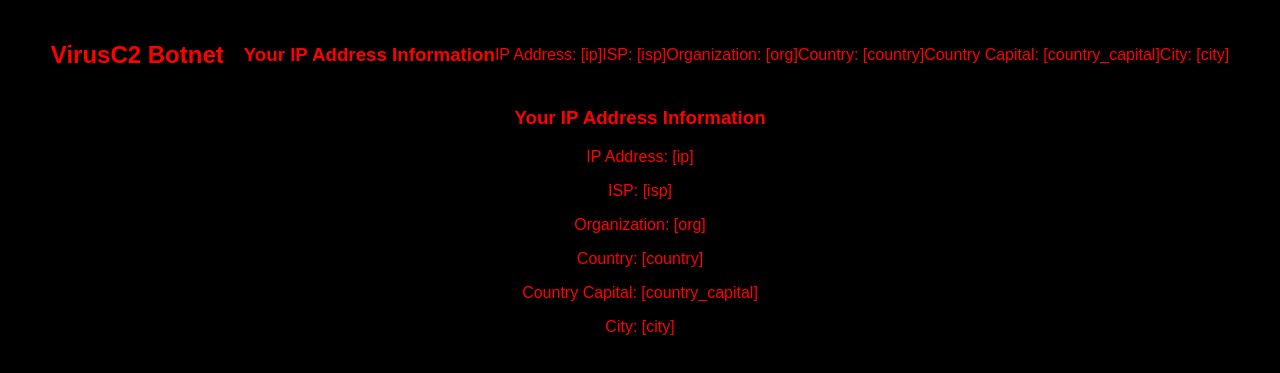
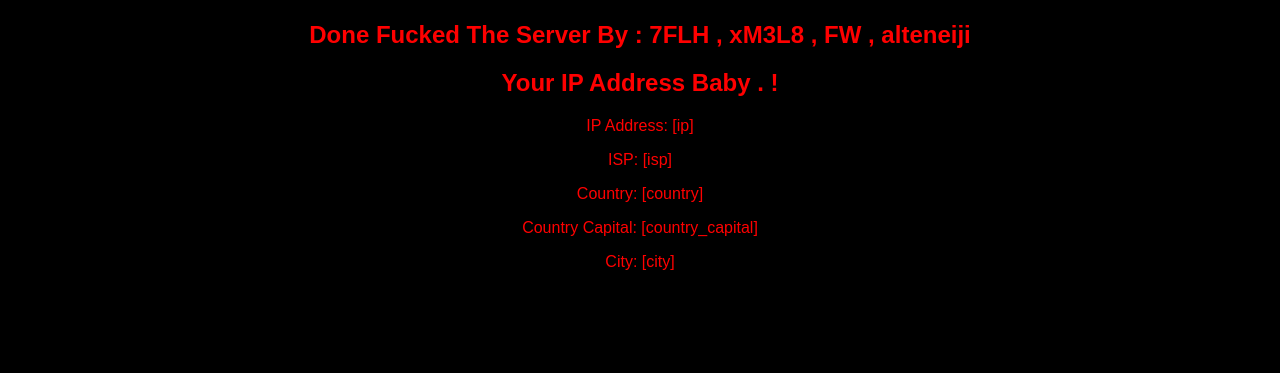
Before and after one commit to JustOud5-0-1/FDGDFGDFG, a plain HTML site: page index.html in a window 1280 px wide. Shown: the part 403-776 px from the top of the page. Drawn offline with Linux system fonts and the light colour scheme; no server answers.

Commit message:
Update index.html

```diff
--- a/index.html
+++ b/index.html
@@ -32,37 +32,25 @@
     <h1>Hacked by 7FLH</h1>
     <img src="https://cdn.dribbble.com/users/6201/screenshots/4809312/output_b3543c.gif" alt="Animated GIF">
 
-    <div class="info-container">
-        <h2>VirusC2 Botnet</h2>
-        <h3>Your IP Address Information</h3>
-    <p id="ip">IP Address: [ip]</p>
-    <p id="isp">ISP: [isp]</p>
-    <p id="org">Organization: [org]</p>
-    <p id="country">Country: [country]</p>
-    <p id="capital">Country Capital: [country_capital]</p>
-    <p id="city">City: [city]</p>
-    </div>
 
     <audio autoplay loop>
         <source src="https://l.top4top.io/m_31915dwo91.mp3" type="audio/mpeg">
         Your browser does not support the audio element.
     </audio>
+	<h2>Done Fucked The Server By : 7FLH , xM3L8 , FW , alteneiji </h3>
 
-    <h3>Your IP Address Information</h3>
+        <h2>Your IP Address Baby . !</h3>
     <p id="ip">IP Address: [ip]</p>
     <p id="isp">ISP: [isp]</p>
-    <p id="org">Organization: [org]</p>
     <p id="country">Country: [country]</p>
     <p id="capital">Country Capital: [country_capital]</p>
     <p id="city">City: [city]</p>
-
     <script>
         fetch('https://ipapi.co/json/')
             .then(response => response.json())
             .then(data => {
                 document.getElementById('ip').textContent = 'IP Address: ' + data.ip;
                 document.getElementById('isp').textContent = 'ISP: ' + data.org;
-                document.getElementById('org').textContent = 'Organization: ' + data.isp;
                 document.getElementById('country').textContent = 'Country: ' + data.country_name;
                 document.getElementById('capital').textContent = 'Country Capital: ' + data.country_capital || 'N/A';
                 document.getElementById('city').textContent = 'City: ' + data.city || 'N/A';
```
